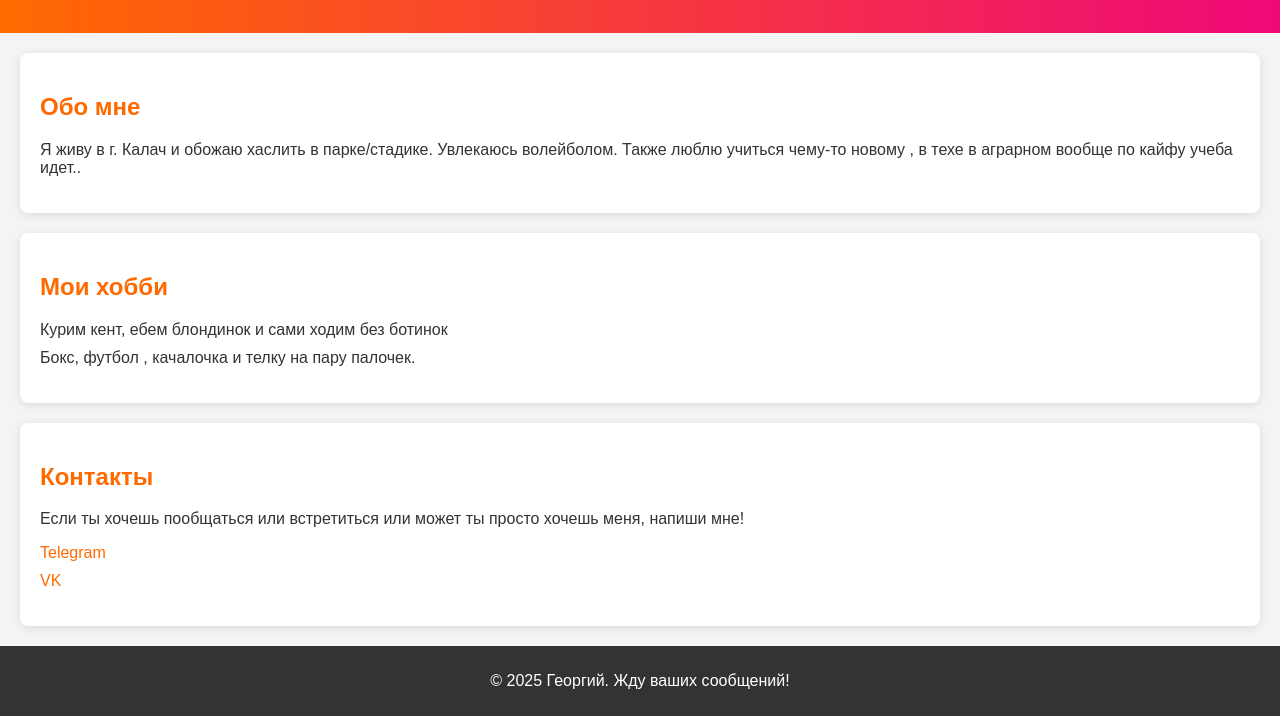
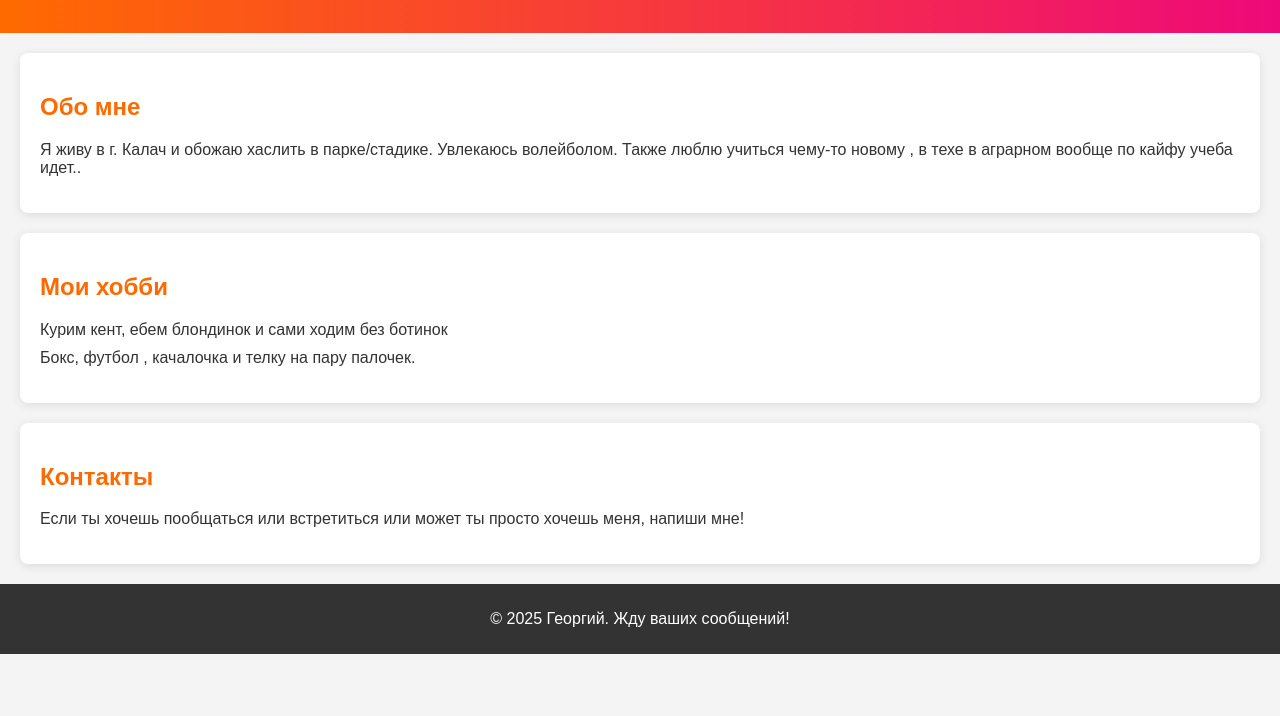
Before and after one commit to Mineralych/Mineralych.github.io, a plain HTML site: page index.html in a window 1280 px wide. Shown: the part 94-810 px from the top of the page. Drawn offline with Linux system fonts and the light colour scheme.

Commit message:
index.html

```diff
--- a/index.html
+++ b/index.html
@@ -28,10 +28,6 @@
     <section class="contacts">
         <h2>Контакты</h2>
         <p>Если ты хочешь пообщаться или встретиться или может ты просто хочешь меня, напиши мне!</p>
-        <ul>
-          <li><a href="https://web.telegram.org/k/#@magnaflowb" target="_blank">Telegram</a></li>
-            <li><a href="https://vk.com/id799339496?from=search" target="_blank">VK</a></li>
-        </ul>
     </section>
 
     <footer>
```
